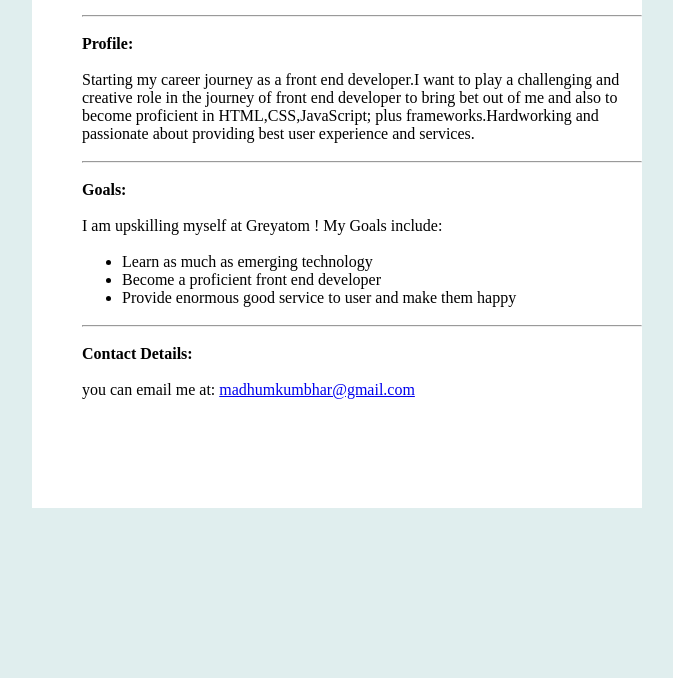
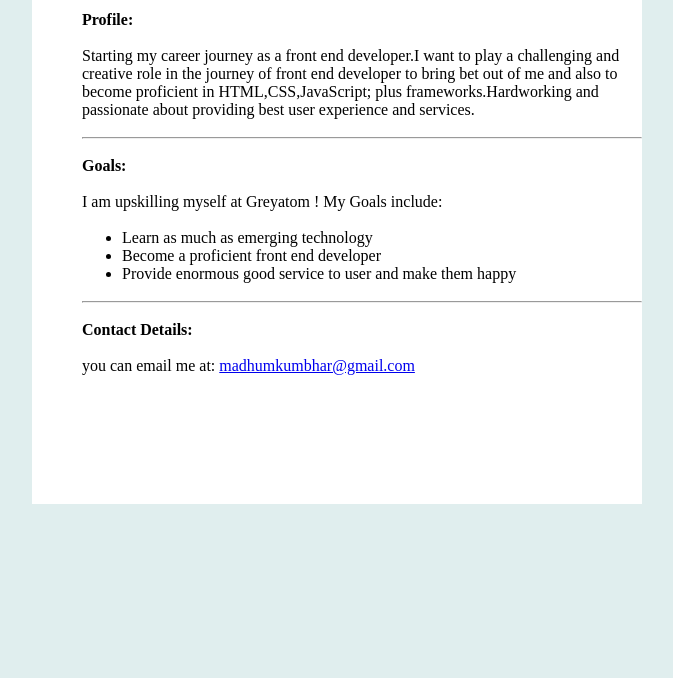
Before and after one commit to Madhukumbhar/personal-portfolio-page, a plain HTML site: page index.html in a window 1280 px wide. Shown: the part 122-800 px from the top of the page, without its empty margins (313-986 px from the left). Drawn offline with Linux system fonts and the light colour scheme.

Commit message:
updated stylesheet

```diff
--- a/style.css
+++ b/style.css
@@ -15,12 +15,12 @@ body {
 .profileBody {
   display: inline-block;
   background-color: white;
-  margin-top: 30px;
+  margin-top: 6px;
   margin-left: 55px;
   padding-top: 30px;
   padding-left: 50px;
   width: 80%;
-  height: 570px;
+  height: 590px;
 }
 h2{
     font-size: 120%;
```
